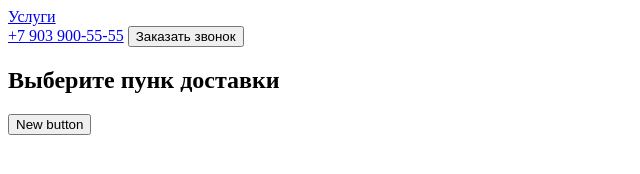
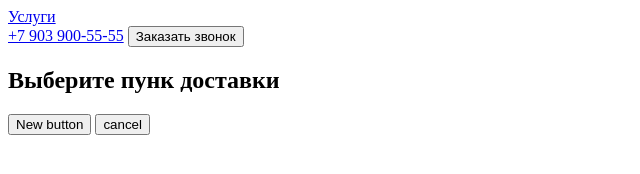
Before and after one commit to KSetok/special-app, a plain HTML site: page index.html in a window 1280 px wide. Shown: the whole page, without its empty margins (0-640 px from the left). Drawn offline with Linux system fonts and the light colour scheme.

Commit message:
cancel button added

```diff
--- a/index.html
+++ b/index.html
@@ -21,5 +21,6 @@
     </header>
     <h2>Выберите пунк доставки</h2>
     <button>New button</button>
+    <button>cancel</button>
 </body>
 </html>
```
